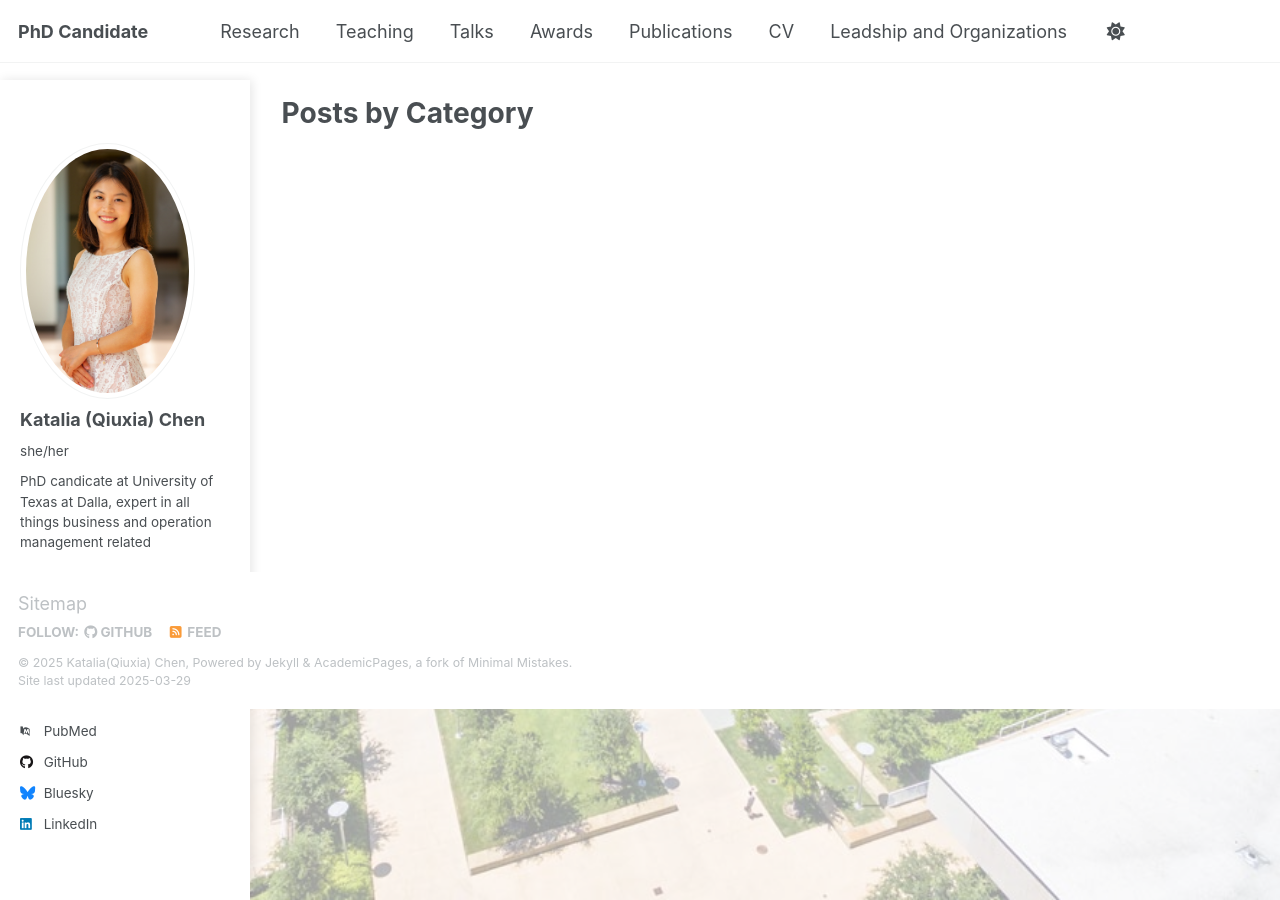
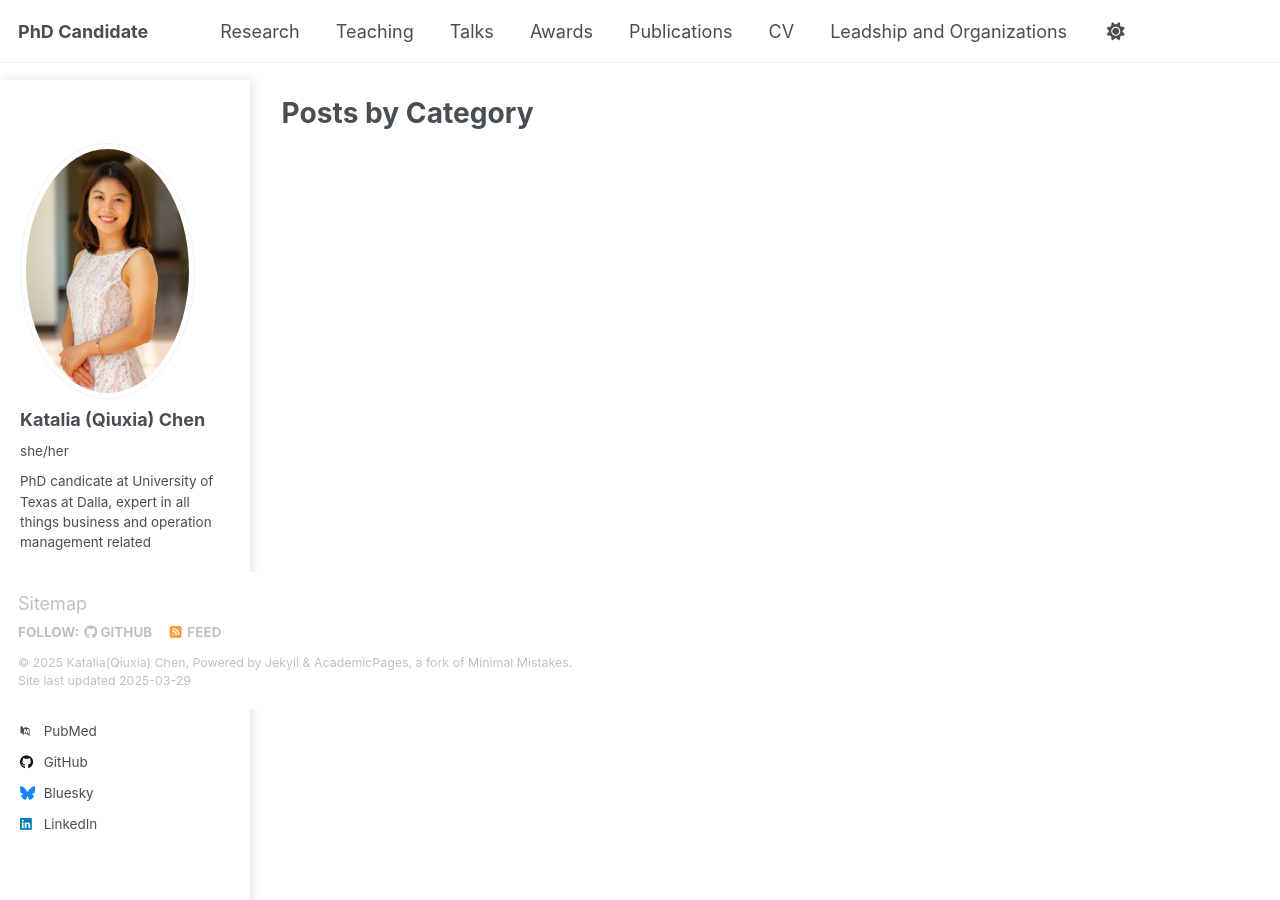
Before and after one commit to qxc2/Katalia_Qiuxia_Chen_v1, a Jekyll site: the page built from _pages/category-archive.html, in a window 1280 px wide. Built offline with Jekyll 4.4.1, drawn with Linux system fonts in a browser that asks for light colours; some web fonts are replaced.

Commit message:
Update main.scss

```diff
--- a/assets/css/main.scss
+++ b/assets/css/main.scss
@@ -64,41 +64,6 @@ body {
     background-color: white; /* Fallback color */
 }
 
-body::before {
-    content: "";
-    position: fixed;
-    top: 0;
-    left: 0;
-    width: 100vw;
-    height: 100vh;
-    background-image: url('https://sp112358.github.io/Katalia_Qiuxia_Chen_2/assets/UTD-1.jpg'); /* Replace with your actual image path */
-    background-size: cover;
-    background-position: center;
-    background-repeat: no-repeat;
-    z-index: -1;
-}
-
-/* Ensure background image covers full page */
-body {
-    margin: 0;
-    padding: 0;
-    background: white;
-}
-
-body::before {
-    content: "";
-    position: fixed;
-    top: 0;
-    left: 0;
-    width: 100vw;
-    height: 100vh;
-    background-image: url('https://sp112358.github.io/Katalia_Qiuxia_Chen_2/assets/UTD-1.jpg'); /* Change to your actual image path */
-    background-size: cover;
-    background-position: center;
-    background-repeat: no-repeat;
-    opacity: 0.4; /* Adjust transparency */
-    z-index: -1;
-}
 
 /* Fix sidebar to the left */
 .sidebar {
```
